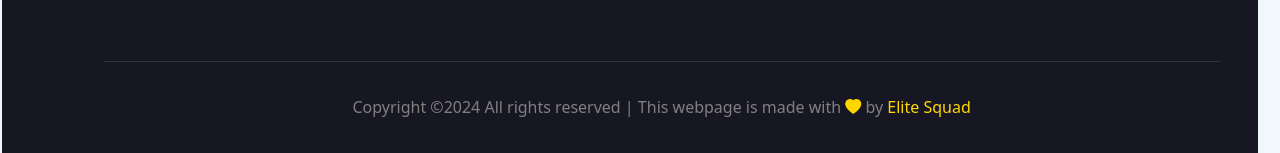
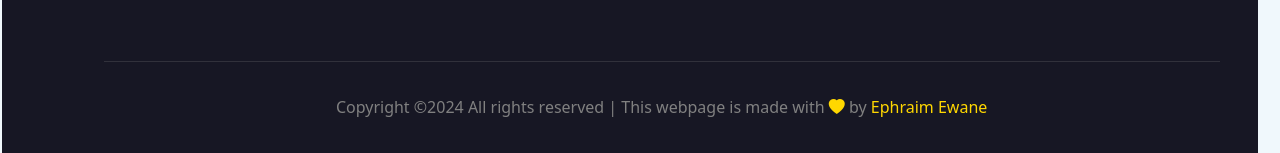
Before and after one commit to Sunight00/EliteSquad, a plain HTML site: page index.html in a window 1280 px wide. Shown: the part 7130-7283 px from the top of the page. Drawn offline with nearby package versions, Linux system fonts and the light colour scheme.

```diff
--- a/index.html
+++ b/index.html
@@ -611,7 +611,7 @@
           <br>
           <br>
           <hr>
-          <p style="text-align: center; padding-bottom: 3%; margin-top:3%;" >Copyright ©2024 All rights reserved | This webpage is made with <i class="bi bi-heart-fill" style="color: gold;"></i> by <a href="#" style="text-decoration: none; color: gold;">Elite Squad</a></p>
+          <p style="text-align: center; padding-bottom: 3%; margin-top:3%;" >Copyright ©2024 All rights reserved | This webpage is made with <i class="bi bi-heart-fill" style="color: gold;"></i> by <a href="#" style="text-decoration: none; color: gold;">Ephraim Ewane</a></p>
         </div>
       </div>
     </div>
@@ -627,4 +627,5 @@
 
     <script src="js/bootstrap.bundle.min.js"></script>
   </body>
+
 </html>
```
